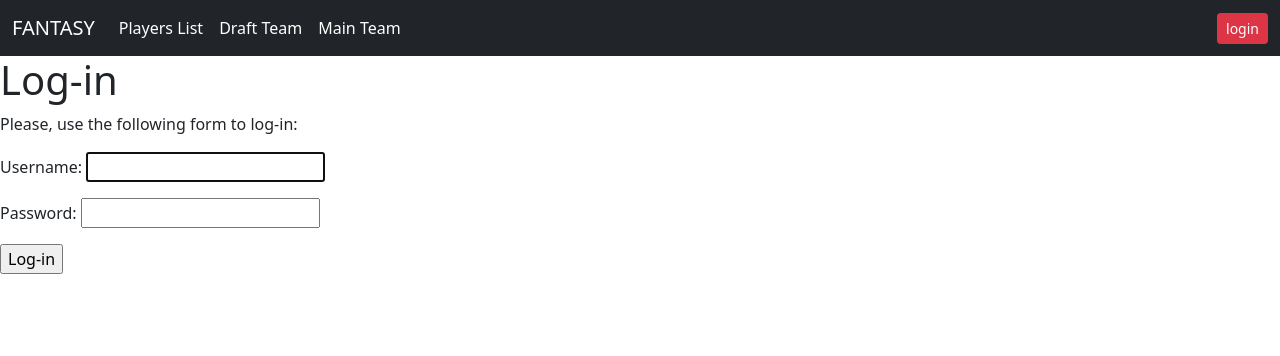
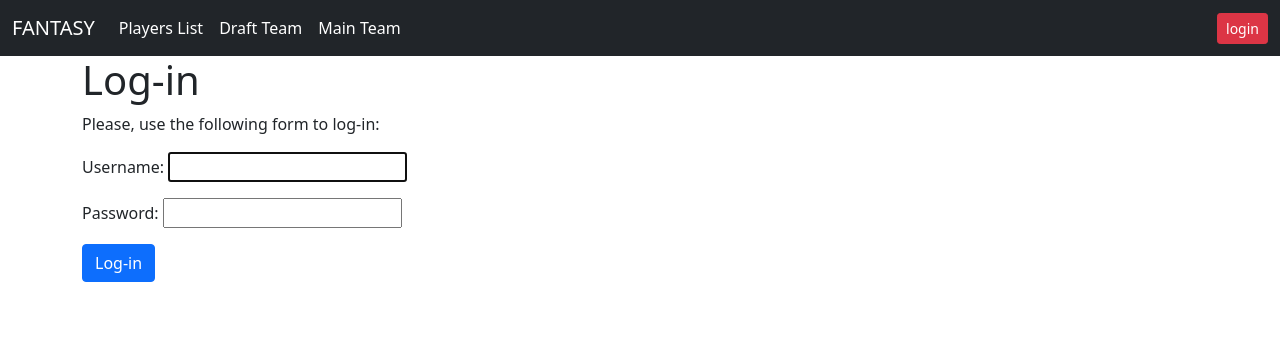
Before and after one commit to omidsh715/football-fantasy, a Django app: page /account/login in a window 1280 px wide. Shown: the top 356 px of the page. Run offline with Django 3.2, Linux system fonts and the light colour scheme.

Commit message:
fixing login view

```diff
--- a/core/urls.py
+++ b/core/urls.py
@@ -17,8 +17,9 @@ from django.contrib import admin
 from django.urls import path, include
 from django.conf import settings
 from django.conf.urls.static import static
-
+from django.contrib.auth.views import LoginView
 urlpatterns = [
+    path('', LoginView.as_view(template_name='account/login.html')),
     path('admin/', admin.site.urls),
     path('account/', include('account.urls')),
     path('players/', include('players.urls')),
--- a/templates/account/login.html
+++ b/templates/account/login.html
@@ -1,6 +1,7 @@
 {% extends "base.html" %}
 {% block title %}Log-in{% endblock %}
 {% block content %}
+<div class="container">
     <h1>Log-in</h1>
     {% if form.errors %}
     <p>
@@ -14,7 +15,8 @@ Please try again.
     <form action="{% url 'account:login' %}" method="post">
     {{ form.as_p }}
     {% csrf_token %}
-<p><input type="submit" value="Log-in"></p>
+    <p><input class="btn btn-primary" type="submit" value="Log-in"></p>
     </form>
     </div>
+</div>
 {% endblock %}
```
Lines whose indentation alone changed are shown as unchanged.
